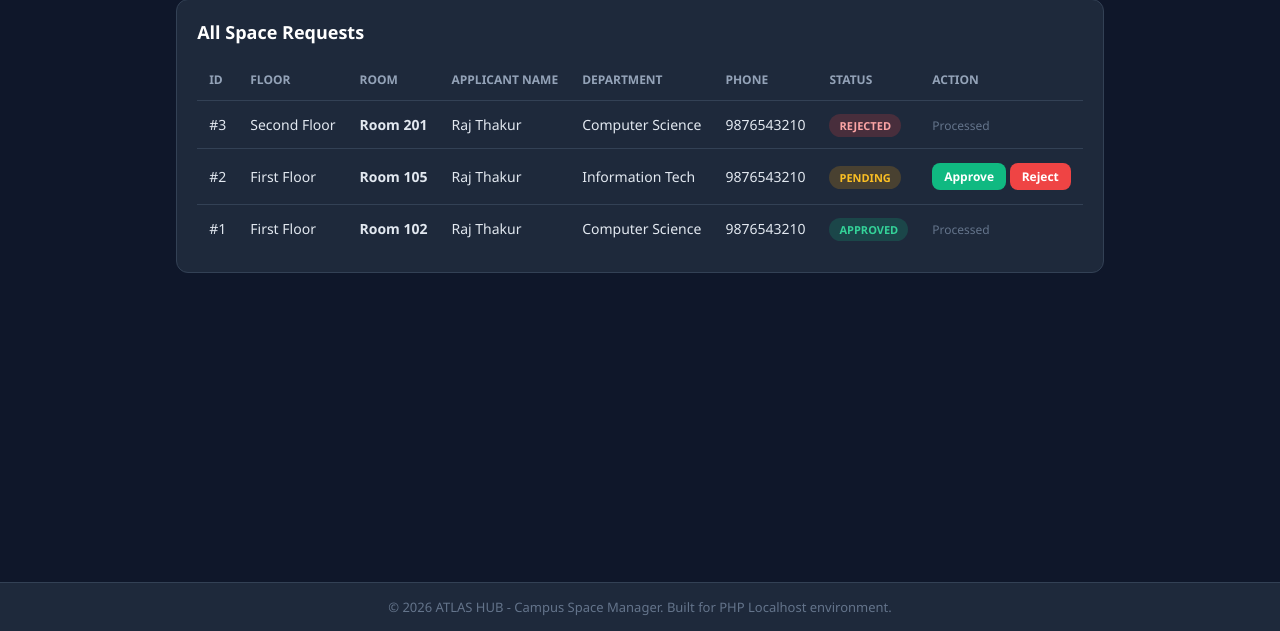
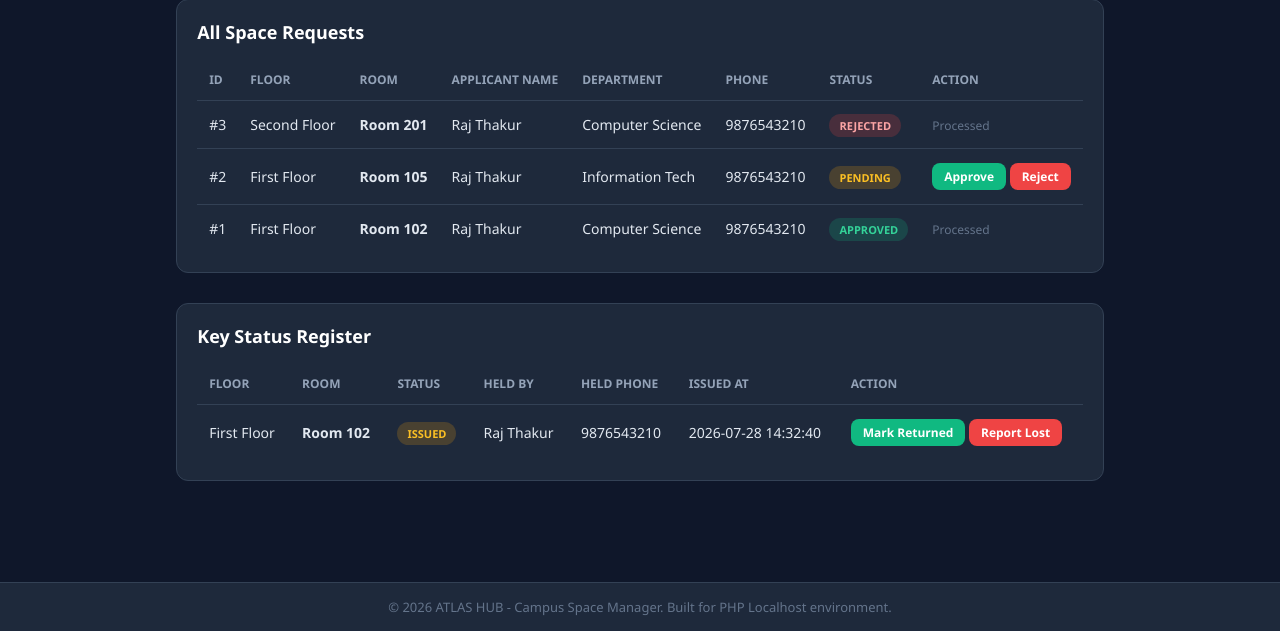
Before and after one commit to rajbirkr/Key-Management, a PHP site: page /admin.php in a window 1280 px wide. Shown: the part 169-800 px from the top of the page. Run offline with PHP 8.4, Linux system fonts and the light colour scheme; a user stored in the database is signed in; data comes from the database, SQL or seed files in the repository; both versions use the stored data as it was after the commit; data that the repository does not hold is empty.

Commit message:
Added a key_status table and solved the progress bar proble on occupancy rate

```diff
--- a/admin.php
+++ b/admin.php
@@ -9,24 +9,85 @@ if (!isset($_SESSION['user_id']) || $_SESSION['user_role'] !== 'admin') {
 $msg = "";
 
 // Handle Approve / Reject action
+// NOTE: this used to also be duplicated inside the row-rendering loop below,
+// which meant it re-ran the same update (using the URL's booking_id, not the
+// row being rendered) once per pending row on the page, and only synced the
+// floor tied to the URL's booking rather than the row in question. That is
+// what was corrupting the floors.occupied / occupancy_rate figures and, in
+// turn, the progress bar on the dashboard. It now runs exactly once here.
 if (isset($_GET['action']) && isset($_GET['booking_id'])) {
     $action = $_GET['action'];
     $booking_id = intval($_GET['booking_id']);
 
-    if ($action === 'approve') {
-        $update_sql = "UPDATE bookings SET status = 'approved' WHERE id = $booking_id";
-        mysqli_query($conn, $update_sql);
-        $msg = "Booking #$booking_id successfully APPROVED!";
-    } elseif ($action === 'reject') {
-        $update_sql = "UPDATE bookings SET status = 'rejected' WHERE id = $booking_id";
-        mysqli_query($conn, $update_sql);
-        $msg = "Booking #$booking_id REJECTED.";
+    $booking_lookup = mysqli_fetch_assoc(mysqli_query($conn, "SELECT floor_id, room_number, user_name, user_phone FROM bookings WHERE id = $booking_id"));
+
+    if ($booking_lookup) {
+        $fid = intval($booking_lookup['floor_id']);
+
+        if ($action === 'approve') {
+            mysqli_query($conn, "UPDATE bookings SET status = 'approved' WHERE id = $booking_id");
+            $msg = "Booking #$booking_id successfully APPROVED!";
+
+            // Create (or re-open) the key record for this room
+            $room_number = mysqli_real_escape_string($conn, $booking_lookup['room_number']);
+            $holder_name = mysqli_real_escape_string($conn, $booking_lookup['user_name']);
+            $holder_phone = mysqli_real_escape_string($conn, $booking_lookup['user_phone']);
+
+            $existing_key = mysqli_fetch_assoc(mysqli_query($conn, "SELECT id FROM key_status WHERE floor_id = $fid AND room_number = '$room_number'"));
+            if ($existing_key) {
+                mysqli_query($conn, "UPDATE key_status SET booking_id = $booking_id, status = 'issued', held_by = '$holder_name', held_by_phone = '$holder_phone', issued_at = NOW(), returned_at = NULL WHERE id = " . intval($existing_key['id']));
+            } else {
+                mysqli_query($conn, "INSERT INTO key_status (floor_id, room_number, booking_id, status, held_by, held_by_phone, issued_at) VALUES ($fid, '$room_number', $booking_id, 'issued', '$holder_name', '$holder_phone', NOW())");
+            }
+        } elseif ($action === 'reject') {
+            mysqli_query($conn, "UPDATE bookings SET status = 'rejected' WHERE id = $booking_id");
+            $msg = "Booking #$booking_id REJECTED.";
+        }
+
+        // Recompute occupied AND occupancy_rate together from the same count,
+        // so the two columns can never drift apart from each other.
+        $occ_row = mysqli_fetch_assoc(mysqli_query($conn, "SELECT COUNT(*) as cnt FROM bookings WHERE floor_id = $fid AND status = 'approved'"));
+        $occupied_count = intval($occ_row['cnt']);
+
+        $floor_row = mysqli_fetch_assoc(mysqli_query($conn, "SELECT total_rooms FROM floors WHERE id = $fid"));
+        $total_rooms = intval($floor_row['total_rooms']);
+        $rate = $total_rooms > 0 ? min(100, round(($occupied_count / $total_rooms) * 100)) : 0;
+
+        mysqli_query($conn, "UPDATE floors SET occupied = $occupied_count, occupancy_rate = $rate WHERE id = $fid");
+    }
+}
+
+// Handle Key Status actions (Return / Report Lost)
+if (isset($_GET['key_action']) && isset($_GET['key_id'])) {
+    $key_action = $_GET['key_action'];
+    $key_id = intval($_GET['key_id']);
+
+    if ($key_action === 'return') {
+        mysqli_query($conn, "UPDATE key_status SET status = 'in_cabinet', held_by = NULL, held_by_phone = NULL, returned_at = NOW() WHERE id = $key_id");
+        $msg = "Key #$key_id marked as RETURNED.";
+    } elseif ($key_action === 'lost') {
+        mysqli_query($conn, "UPDATE key_status SET status = 'lost' WHERE id = $key_id");
+        $msg = "Key #$key_id reported LOST.";
+    }
+}
+
+// Maps a key_status value onto the existing badge-* CSS classes
+function key_badge_class($status) {
+    switch ($status) {
+        case 'in_cabinet': return 'approved';
+        case 'issued': return 'pending';
+        case 'lost': return 'rejected';
+        default: return 'pending';
     }
 }
 
 // Fetch all bookings
 $all_bookings_sql = "SELECT b.*, f.floor_name FROM bookings b JOIN floors f ON b.floor_id = f.id ORDER BY b.id DESC";
 $all_bookings_res = mysqli_query($conn, $all_bookings_sql);
+
+// Fetch all key statuses
+$all_keys_sql = "SELECT k.*, f.floor_name FROM key_status k JOIN floors f ON k.floor_id = f.id ORDER BY f.id ASC, k.room_number ASC";
+$all_keys_res = mysqli_query($conn, $all_keys_sql);
 
 include 'header.php';
 ?>
@@ -75,27 +136,6 @@ include 'header.php';
                             <?php if ($b['status'] === 'pending'): ?>
                                 <a href="admin.php?action=approve&booking_id=<?php echo $b['id']; ?>" class="btn btn-sm btn-success">Approve</a>
                                 <a href="admin.php?action=reject&booking_id=<?php echo $b['id']; ?>" class="btn btn-sm btn-danger">Reject</a>
-                             <?php   if ($action === 'approve') {
-                                            $update_sql = "UPDATE bookings SET status = 'approved' WHERE id = $booking_id";
-                                            mysqli_query($conn, $update_sql);
-                                            $msg = "Booking #$booking_id successfully APPROVED!";
-                                            // $select_occupied = "SELECT occupied from floors where id = "
-
-                                        } elseif ($action === 'reject') {
-                                            $update_sql = "UPDATE bookings SET status = 'rejected' WHERE id = $booking_id";
-                                            mysqli_query($conn, $update_sql);
-                                            $msg = "Booking #$booking_id REJECTED.";
-                                        }
-                                     // Sync the floor's occupied count based on this booking's floor_id
-                                        $floor_lookup = mysqli_fetch_assoc(mysqli_query($conn, "SELECT floor_id FROM bookings WHERE id = $booking_id"));
-                                        if ($floor_lookup) {
-                                            $fid = intval($floor_lookup['floor_id']);
-                                            mysqli_query($conn, "UPDATE floors SET occupied = (
-                                                SELECT COUNT(*) FROM bookings WHERE floor_id = $fid AND status = 'approved'
-                                            ) WHERE id = $fid");
-                                        }
-
-                                        ?>
                             <?php else: ?>
 
                                 <span style="color: #64748b; font-size: 12px;">Processed</span>
@@ -112,4 +152,54 @@ include 'header.php';
     <?php endif; ?>
 </div>
 
+<div class="table-container" style="margin-top: 30px;">
+    <h3 style="font-size: 18px; color: #ffffff; margin-bottom: 15px;">Key Status Register</h3>
+
+    <?php if (mysqli_num_rows($all_keys_res) > 0): ?>
+        <table>
+            <thead>
+                <tr>
+                    <th>Floor</th>
+                    <th>Room</th>
+                    <th>Status</th>
+                    <th>Held By</th>
+                    <th>Held Phone</th>
+                    <th>Issued At</th>
+                    <th>Action</th>
+                </tr>
+            </thead>
+            <tbody>
+                <?php while ($k = mysqli_fetch_assoc($all_keys_res)): ?>
+                    <tr>
+                        <td><?php echo htmlspecialchars($k['floor_name']); ?></td>
+                        <td><strong>Room <?php echo htmlspecialchars($k['room_number']); ?></strong></td>
+                        <td>
+                            <span class="badge-status badge-<?php echo key_badge_class($k['status']); ?>">
+                                <?php echo strtoupper(htmlspecialchars(str_replace('_', ' ', $k['status']))); ?>
+                            </span>
+                        </td>
+                        <td><?php echo $k['held_by'] ? htmlspecialchars($k['held_by']) : '-'; ?></td>
+                        <td><?php echo $k['held_by_phone'] ? htmlspecialchars($k['held_by_phone']) : '-'; ?></td>
+                        <td><?php echo $k['issued_at'] ? htmlspecialchars($k['issued_at']) : '-'; ?></td>
+                        <td>
+                            <?php if ($k['status'] === 'issued'): ?>
+                                <a href="admin.php?key_action=return&key_id=<?php echo $k['id']; ?>" class="btn btn-sm btn-success">Mark Returned</a>
+                                <a href="admin.php?key_action=lost&key_id=<?php echo $k['id']; ?>" class="btn btn-sm btn-danger">Report Lost</a>
+                            <?php elseif ($k['status'] === 'lost'): ?>
+                                <a href="admin.php?key_action=return&key_id=<?php echo $k['id']; ?>" class="btn btn-sm btn-success">Mark Recovered</a>
+                            <?php else: ?>
+                                <span style="color: #64748b; font-size: 12px;">In Cabinet</span>
+                            <?php endif; ?>
+                        </td>
+                    </tr>
+                <?php endwhile; ?>
+            </tbody>
+        </table>
+    <?php else: ?>
+        <p style="text-align: center; color: #94a3b8; font-size: 13px; padding: 20px;">
+            No keys have been issued yet. Approving a booking automatically creates a key record here.
+        </p>
+    <?php endif; ?>
+</div>
+
 <?php include 'footer.php'; ?>
--- a/config.php
+++ b/config.php
@@ -1,7 +1,7 @@
 <?php
 // Database configuration
 $db_host = "127.0.0.1";
-$db_port = 3307;
+$db_port = 3306;
 $db_user = "root";
 $db_pass = "";
 $db_name = "campus_booking";
```
Also changed, not shown: database.sql (+32 -6 lines).
